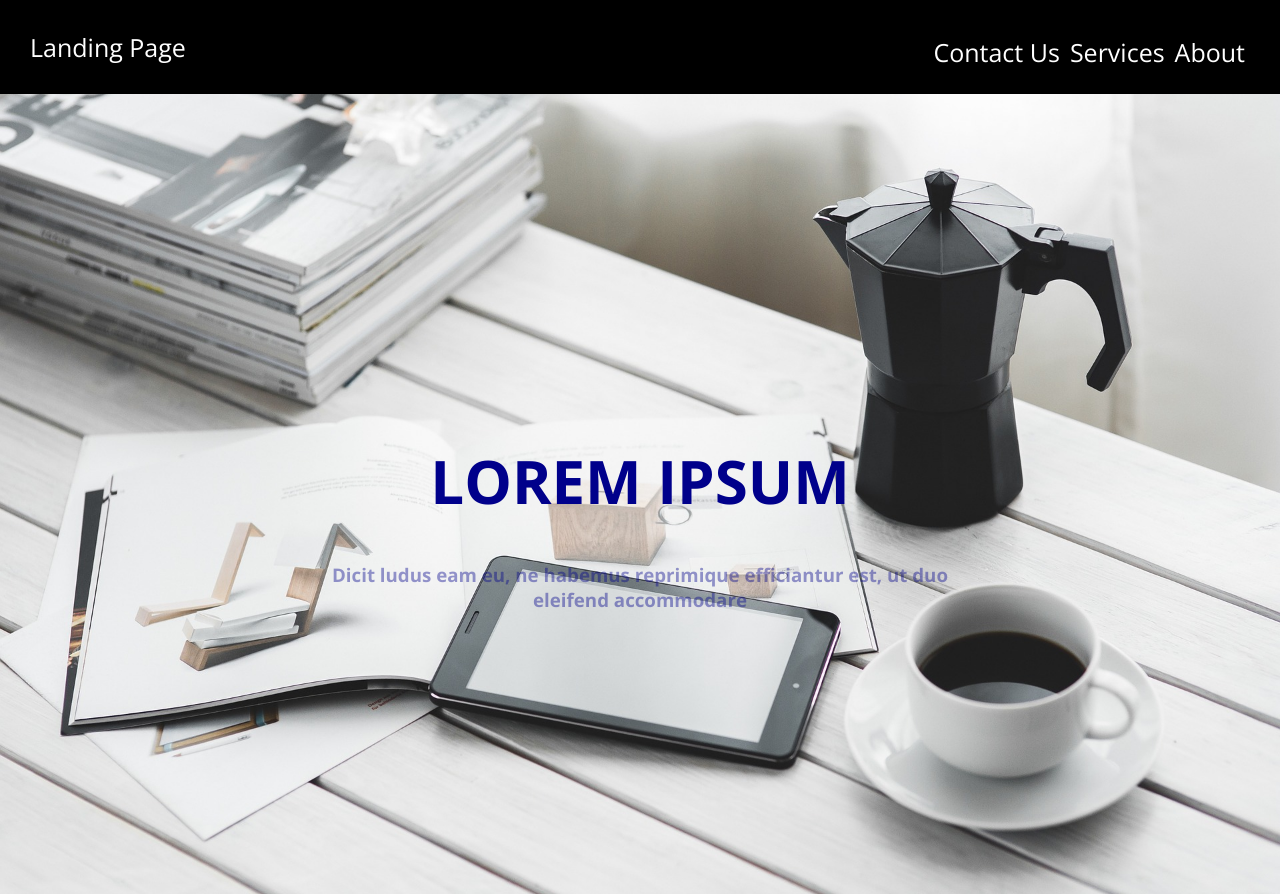
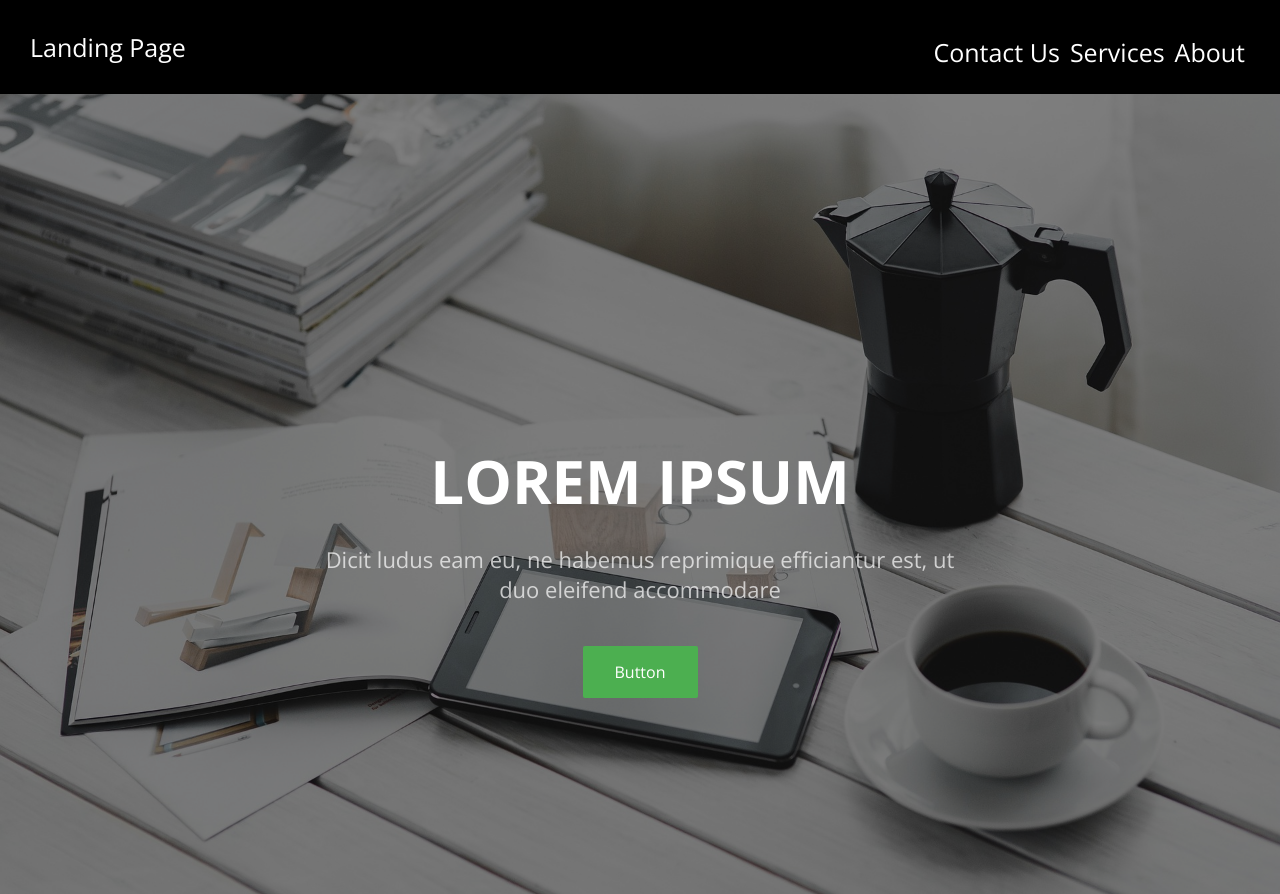
Before and after one commit to SimonaToader/Landing-Page, a plain HTML site: page index.html in a window 1280 px wide. Drawn offline with nearby package versions, Linux system fonts and the light colour scheme.

Commit message:
Finished assignment

```diff
--- a/index.css
+++ b/index.css
@@ -5,13 +5,9 @@ html, body {
     height: 100%;
     padding: 0;
     margin: 0;
-}
+    background-color:black;
+    font-family: 'Open Sans', sans-serif;
 
-img {
-    width: 100%;
-    height: auto;
-    opacity: 0.4;
-    filter: alpha(opacity=40);
 }
 
 nav {
@@ -23,9 +19,12 @@ nav {
 }
 
 .background-image {
+
     background: url('images/background-picture.jpg') no-repeat center center fixed;
     background-size: cover;
     height: 100%;
+    opacity: 0.5;
+    filter: alpha(opacity=50);
 }
 
 .bar-titles {
@@ -42,14 +41,29 @@ nav {
 }
 
 h1 {
-    color: darkblue;
+    color:white;
     font-size: 60px;
     text-transform: uppercase;
     font-family: 'Open Sans', sans-serif;
+    margin-bottom: 0px;
 }
 
 h3 {
-    opacity: 0.4;
+    font-size:22px;
+    opacity: 0.7;
+    font-family: 'Open Sans';
+    font-weight: normal;
+    color: white;
+}
+
+.button {
+    background-color: #4CAF50;
+    border: none;
+    color: white;
+    padding: 15px 32px;
+    text-align: center;
+    margin-top: 20px;
+    border-radius: 2px;
+    font-size: 16px;
     font-family: 'Open Sans', sans-serif;
-    color: darkblue;
-}
+    cursor: pointer;
--- a/index.html
+++ b/index.html
@@ -14,12 +14,17 @@
         <a class="bar-titles"> Services </a>
         <a class="bar-titles"> Contact Us </a>
     </nav>
+
     <div class="background-image">
     </div>
-<div class="text-father">
-    <h1> lorem ipsum </h1>
-    <h3> Dicit ludus eam eu, ne habemus reprimique efficiantur est, ut duo eleifend accommodare </h3>
+
+    <div class="text-father">
+        <h1> lorem ipsum </h1>
+        <h3> Dicit ludus eam eu, ne habemus reprimique efficiantur est, ut duo eleifend accommodare </h3>
+        <button class="button">Button</button>
     </div>
+
+
 </body>
 
 </html>
```
Also changed, not shown: images/black.jpg (added).
